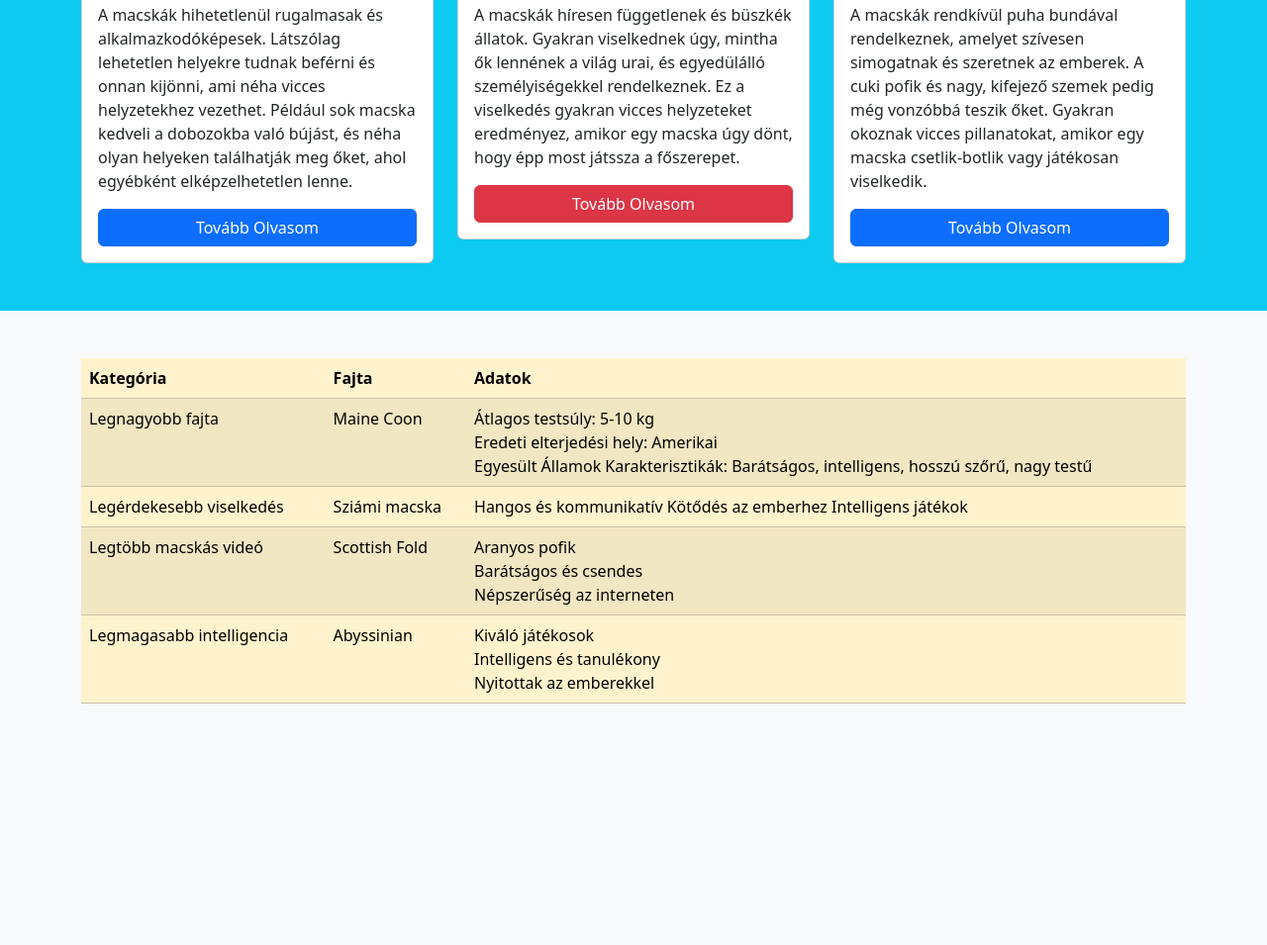
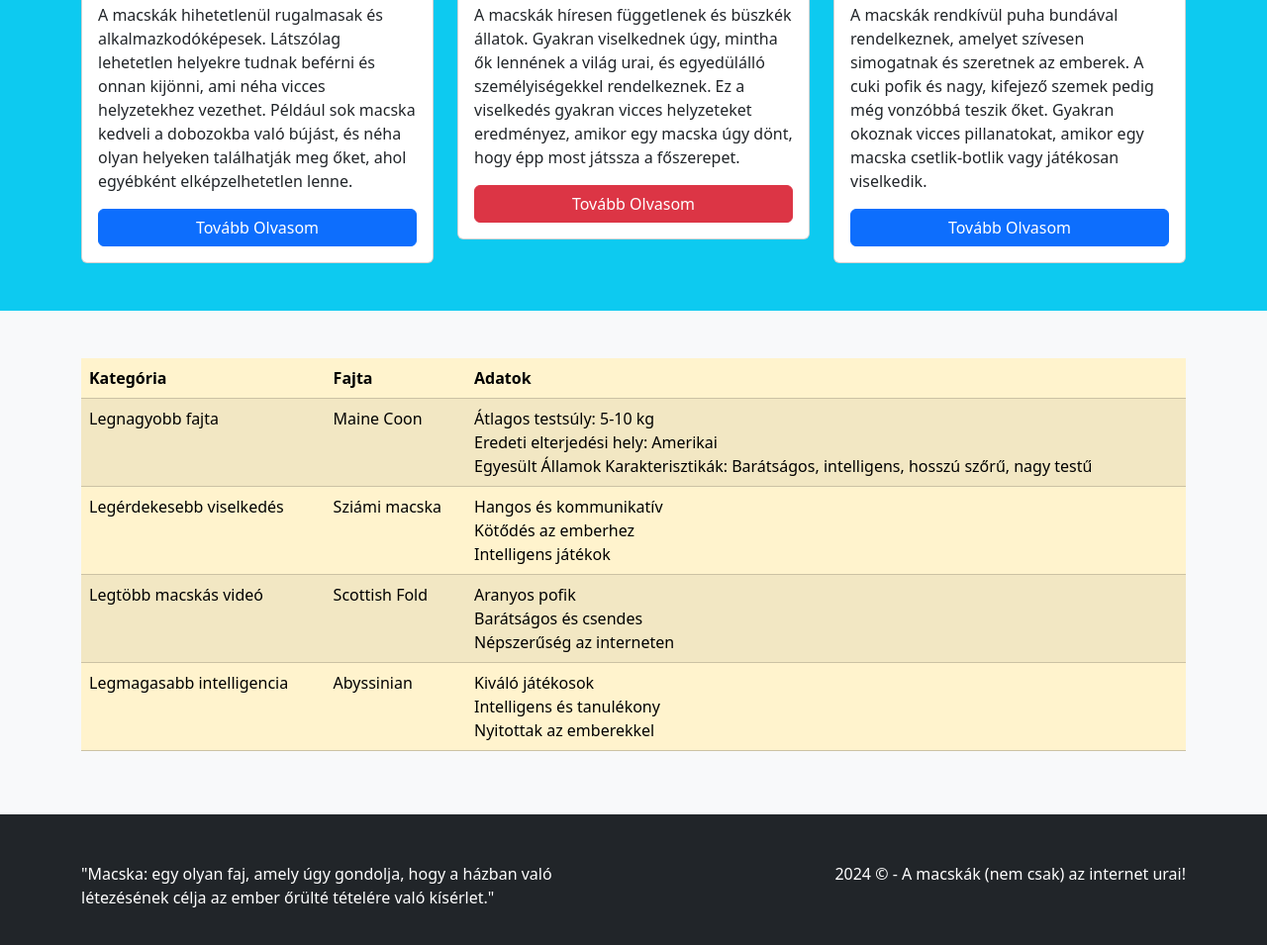
Before and after one commit to molnarjEtvs/cica2, a plain HTML site: page index.html in a window 1280 px wide. Shown: the part 998-1953 px from the top of the page at 99% size. Before the commit the page ends 1725 px from the top, so only its background shows below. Drawn offline with nearby package versions, Linux system fonts and the light colour scheme.

Commit message:
kész:footer

```diff
--- a/index.html
+++ b/index.html
@@ -157,7 +157,7 @@
                             <tr>
                                 <td>Legérdekesebb viselkedés</td>
                                 <td>Sziámi macska</td>
-                                <td>Hangos és kommunikatív Kötődés az emberhez Intelligens játékok</td>
+                                <td>Hangos és kommunikatív <br> Kötődés az emberhez <br> Intelligens játékok</td>
                             </tr>
                             <tr>
                                 <td>Legtöbb macskás videó</td>
@@ -177,8 +177,18 @@
     </section>
 
 
-    <footer>
+    <footer class="container-fluid bg-dark text-white mt-5 py-5">
+        <div class="container">
+            <div class="row">
+                <div class="col-12 col-md-6 text-center text-md-start">
+                    "Macska: egy olyan faj, amely úgy gondolja, hogy a házban való létezésének célja az ember őrülté tételére való kísérlet."
+                </div>
 
+                <div class="col-12 col-md-6 text-center text-md-end">
+                    2024 &copy; - A macskák (nem csak) az internet urai!
+                </div>
+            </div>
+        </div>
     </footer>
 
     <script src="https://cdn.jsdelivr.net/npm/@popperjs/core@2.11.8/dist/umd/popper.min.js"
```
